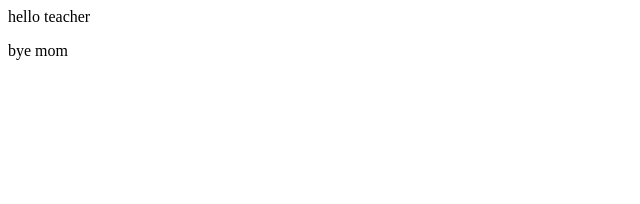
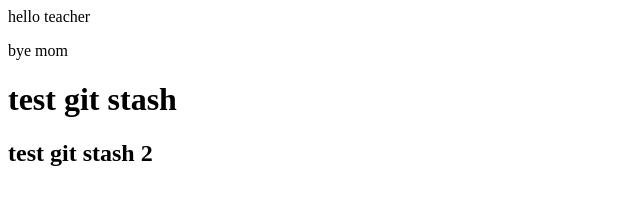
Before and after one commit to nguyenthanhphuoc051001/shopping-website, a plain HTML site: page index.html in a window 1280 px wide. Shown: the whole page, without its empty margins (0-640 px from the left). Drawn offline with Linux system fonts and the light colour scheme.

Commit message:
[HTML-1]-study git stash

```diff
--- a/index.html
+++ b/index.html
@@ -1,2 +1,5 @@
 <p>hello teacher</p>
 <p> bye mom</p>
+
+<h1>test git stash</h1>
+<h2>test git stash 2</h2>
```
